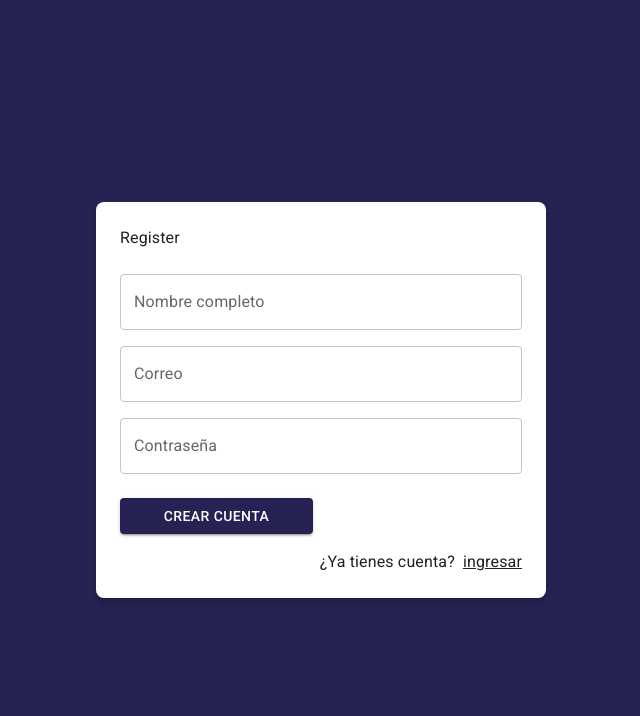
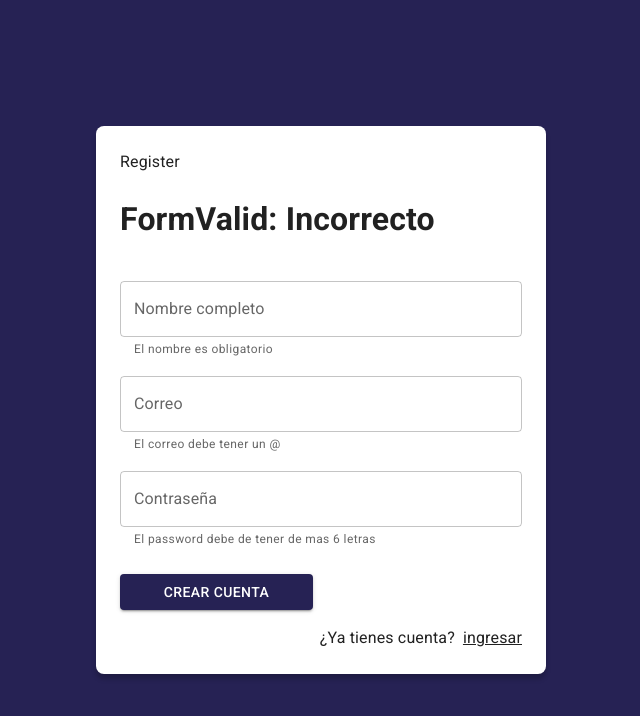
Before and after one commit to martincraviotto/curso-FH-journal-app, a React (Create React App) app: page /auth/register in a window 1280 px wide. Shown: the top 716 px of the page, without its empty margins (319-959 px from the left). Built offline with nearby package versions, Linux system fonts and the light colour scheme.

Commit message:
Final Clase280-281-282-283 Formularios de usuario / manejo de errores / validacion /muestra de errores en pantalla

```diff
--- a/src/auth/pages/RegisterPage.jsx
+++ b/src/auth/pages/RegisterPage.jsx
@@ -1,40 +1,92 @@
 import { Link as RouterLink } from 'react-router-dom';
-import { Google } from '@mui/icons-material';
 import { Button, Grid, Link, TextField, Typography } from '@mui/material'
-import React from 'react'
+import React, { useState } from 'react'
 import { AuthLayout } from '../layout/AuthLayout';
+import { useForm } from '../../hooks';
+
+
+const formData={
+  email:'',
+  password:'',
+  displayName:'',
+};
+
+const formValidation = {
+  email:[(value)=>value.includes('@'),'El correo debe tener un @'],
+  password: [(value)=>value.length >= 6, 'El password debe de tener de mas 6 letras'],
+  displayName: [(value)=>value.length >= 1, 'El nombre es obligatorio'],
+}
 
 export const RegisterPage = () => {
+
+  const [formSubmited, setFormSubmited] = useState(false);
+
+
+  const {
+    formState, displayName, email, password, onInputChange,
+    isFormValid, displayNameValid,emailValid,passwordValid,
+  } = useForm(formData, formValidation);
+
+
+  const onSubmit = (event) => {
+    event.preventDefault();
+    setFormSubmited(true);
+  }
+
   return (
     <AuthLayout title='Register'>
-      <form action="">
+      <h1>FormValid: {isFormValid ? 'Válido' : 'Incorrecto'}</h1>
+
+      <form onSubmit={onSubmit}>
           <Grid container>
             <Grid item xs={12} sx={{mt:2}}>
               <TextField
                 label="Nombre completo"
                 type="text"
                 placeholder="Nombre completo"
-                fullWidth />
+                fullWidth
+                name="displayName"
+                value={displayName}
+                onChange={onInputChange}
+                error= {!!displayNameValid && formSubmited}
+                helperText={displayNameValid}
+              />
             </Grid>
             <Grid item xs={12} sx={{mt:2}}>
               <TextField
                 label="Correo"
                 type="email"
                 placeholder="correo@google.com"
-                fullWidth />
+                fullWidth
+                name="email"
+                value={email}
+                onChange={onInputChange}
+                error= {!!emailValid && formSubmited}
+                helperText={emailValid}
+              />
             </Grid>
             <Grid item xs={12} sx={{mt:2}}>
               <TextField
                 label="Contraseña"
                 type="password"
                 placeholder="Contraseña"
-                fullWidth />
+                fullWidth
+                name="password"
+                value={password}
+                onChange={onInputChange}
+                error= {!!passwordValid && formSubmited}
+                helperText={passwordValid}
+              />
             </Grid>
 
             <Grid container spacing={ 2 } sx={{ mb: 2 , mt: 1 }}>
 
               <Grid item xs={ 12 } sm={ 6 }>
-                <Button variant='contained' fullWidth>Crear Cuenta</Button>
+                <Button
+                  type='submit'
+                  variant='contained'
+                  fullWidth
+                >Crear Cuenta</Button>
               </Grid>
 
             </Grid>
--- a/src/hooks/useForm.js
+++ b/src/hooks/useForm.js
@@ -1,9 +1,22 @@
-import { useState } from 'react'
+import { useEffect, useMemo, useState } from 'react'
 
-export const useForm = (initialForm={}) => {
-
+export const useForm = (initialForm={},formValidations = {}) => {
 
     const [formState, setFormState] = useState(initialForm);
+
+    const [formValidation, setFormValidation] = useState({});
+
+    useEffect(() => {
+      createValidators();
+    }, [formState])
+
+    const isFormValid = useMemo(() => {
+        for (const formValue of Object.keys(formValidation)) {
+            if(formValidation[formValue] !== null) return false;
+        }
+        return true;
+
+    }, [formValidation])
 
     const onInputChange=({target})=>{
         const {name,value}=target;
@@ -17,11 +30,26 @@ export const useForm = (initialForm={}) => {
         setFormState(initialForm);
     };
 
+    const createValidators = () => {
+       const formCheckValues = {};
+
+       for (const formField of Object.keys(formValidations)) {
+            const [fn, errorMessage] = formValidations[formField];
+            formCheckValues[`${formField}Valid`]=fn(formState[formField]) ? null : errorMessage;
+       }
+
+       setFormValidation(formCheckValues);
+
+    }
+
     return {
         ...formState,
         formState,
         onInputChange,
-        onResetForm
+        onResetForm,
+
+        ...formValidation,
+        isFormValid,
     }
 
 }
```
